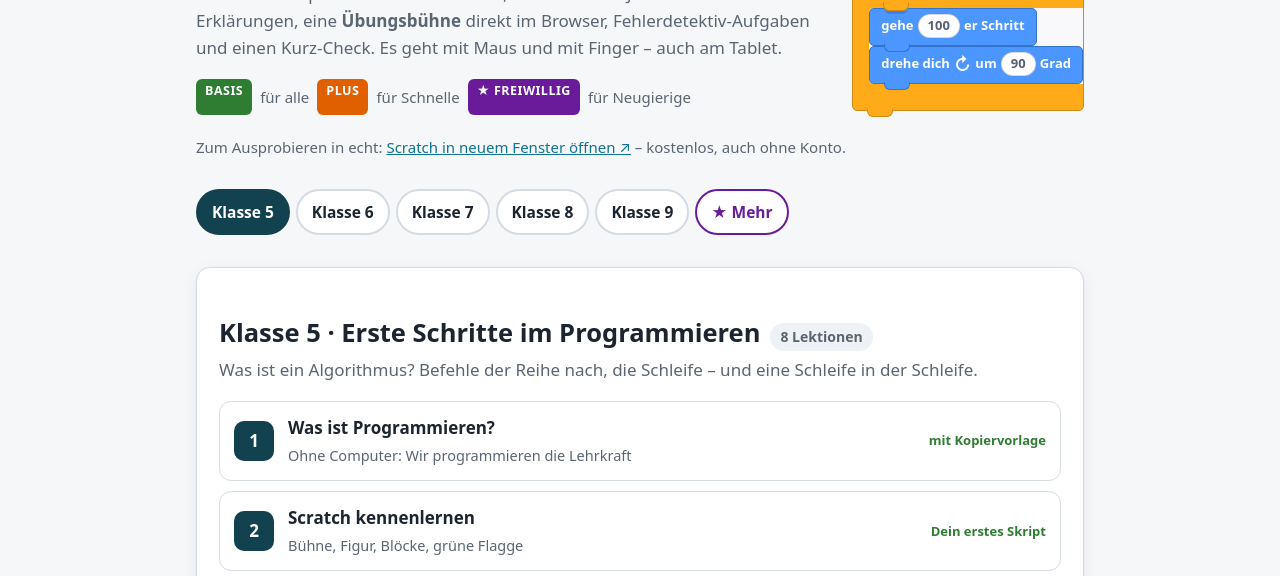
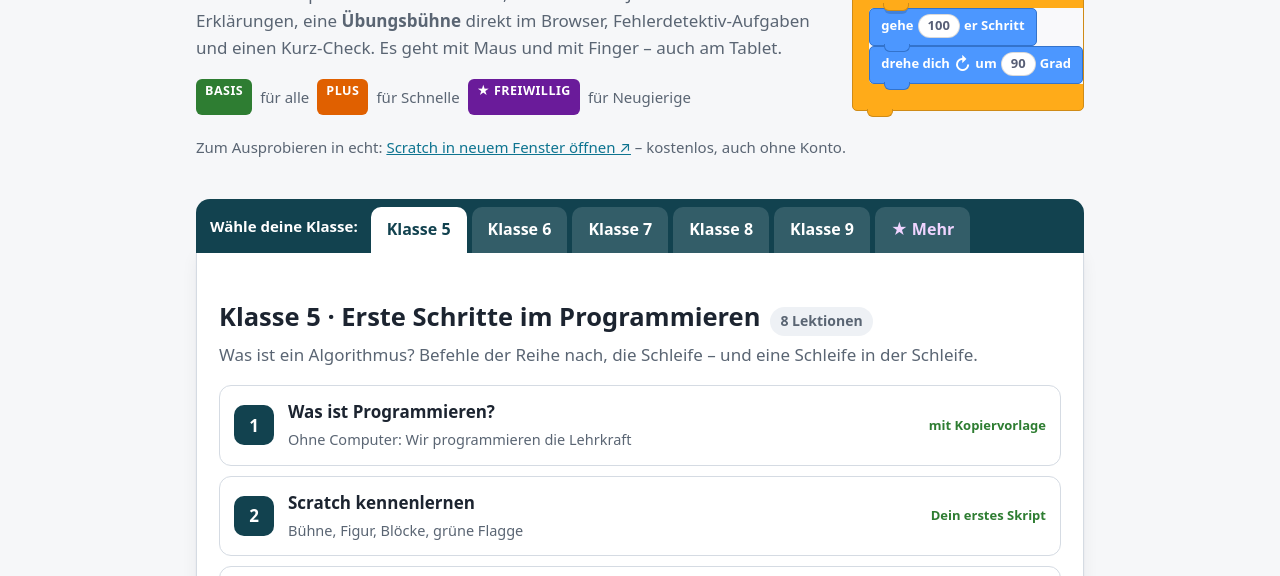
Before and after one commit to baumlaube/scratch-course, a plain HTML site: page index.html in a window 1280 px wide. Shown: the part 206-782 px from the top of the page. Drawn offline with Linux system fonts and the light colour scheme.

Commit message:
Stand 16.11.2026
Projektstand fb8b8ce Startseite: Jahrgangs-Reiter als dunkles Band mit angesetzten Reitern (mehr Kontrast)

Co-Authored-By: Claude Opus 5.5 <noreply@anthropic.com>

```diff
--- a/index.html
+++ b/index.html
@@ -29,18 +29,25 @@
 <script src="assets/buehne.js?v=30778f51ec"></script>
 <style>
   /* Jahrgangs-Reiter: ohne JavaScript stehen alle Jahrgänge untereinander (auch für Suchmaschinen). */
-  .jg-tabs { position: sticky; top: 0; z-index: 20; display: flex; gap: 6px; padding: 10px 0; margin: 6px 0 4px;
-    background: var(--bg); overflow-x: auto; scrollbar-width: none; }
+  .jg-tabs { --band: var(--navy); position: sticky; top: 0; z-index: 20; display: flex; align-items: flex-end; gap: 5px;
+    margin: 26px 0 0; padding: 8px 8px 0; border-radius: 14px 14px 0 0; background: var(--band);
+    box-shadow: 0 -8px 0 var(--bg); overflow-x: auto; scrollbar-width: none; }
+  :root[data-theme="dark"] .jg-tabs { --band: #17586a; }
+  @media (prefers-color-scheme: dark) { :root:not([data-theme="light"]) .jg-tabs { --band: #17586a; } }
   .jg-tabs::-webkit-scrollbar { display: none; }
   html:not(.js-tabs) .jg-tabs { display: none; }
-  .jg-tab { flex: none; font: inherit; font-weight: 700; font-size: 15.5px; padding: 9px 14px; border-radius: 999px; cursor: pointer;
-    border: 2px solid var(--line); background: var(--surface); color: var(--text); white-space: nowrap; }
-  .jg-tab:hover { border-color: var(--accent); }
-  .jg-tab[aria-selected="true"] { background: var(--navy); border-color: var(--navy); color: var(--surface); }
-  .jg-tab.mehr { border-color: var(--expedition); color: var(--expedition); }
-  .jg-tab.mehr[aria-selected="true"] { background: var(--expedition); color: #fff; }
+  .jg-label { flex: none; align-self: center; padding: 0 8px 8px 6px; color: #fff; font-weight: 800; font-size: 15px; white-space: nowrap; }
+  .jg-tab { flex: none; font: inherit; font-weight: 800; font-size: 16px; padding: 10px 16px 11px; border: 0; border-radius: 10px 10px 0 0;
+    cursor: pointer; background: rgba(255, 255, 255, .14); color: #fff; white-space: nowrap; }
+  .jg-tab:hover { background: rgba(255, 255, 255, .26); }
+  .jg-tab:focus-visible { outline: 3px solid #fff36b; outline-offset: -3px; }
+  .jg-tab[aria-selected="true"] { background: var(--surface); color: var(--navy); }
+  .jg-tab.mehr { color: #f0d4ff; }
+  .jg-tab.mehr[aria-selected="true"] { background: var(--surface); color: var(--expedition); }
   .jg-tab .prog { font-size: 12.5px; font-weight: 800; margin-inline-start: 6px; padding: 1px 7px; border-radius: 999px; background: var(--basis); color: #fff; }
   .jg-tab .prog:empty { display: none; }
+  /* Die Karte des gewählten Jahrgangs hängt direkt am Reiter */
+  html.js-tabs .jg { margin-top: 0; border-top: 0; border-radius: 0 0 var(--radius) var(--radius); }
   html.js-tabs .jg[hidden] { display: none; }
   .jg { scroll-margin-top: 70px; }
   .jg-head { display: flex; gap: 10px; align-items: baseline; flex-wrap: wrap; }
@@ -66,8 +73,9 @@
   .hero-row > div:first-child { flex: 1 1 340px; }
   .kurz { display: none; }
   @media (max-width: 560px) {
-    .jg-tab { padding: 8px 13px; font-size: 16px; }
-    .jg-tab .voll { display: none; }
+    .jg-tab { padding: 10px 15px 11px; font-size: 17px; }
+    .jg-tab .voll, .jg-label { display: none; }
+    .jg-tabs { padding: 6px 6px 0; gap: 4px; }
     .units small, .units .tag, .hero-bild, .hero .voll { display: none; }
     .hero .kurz { display: inline; }
     .units a, .units .soon-card { padding: 10px 12px; }
@@ -102,13 +110,16 @@
     <p class="note">Zum Ausprobieren in echt: <a href="https://scratch.mit.edu/projects/editor/" target="_blank" rel="noopener">Scratch in neuem Fenster öffnen ↗</a> – kostenlos, auch ohne Konto.</p>
   </section>
 
-  <nav class="jg-tabs" role="tablist" aria-label="Wähle deine Klasse">
+  <nav class="jg-tabs" aria-label="Wähle deine Klasse">
+    <span class="jg-label" aria-hidden="true">Wähle deine Klasse:</span>
+    <span role="tablist" aria-label="Klassen" style="display:contents">
     <button class="jg-tab" type="button" role="tab" data-jg="k5"><span class="voll">Klasse </span>5<span class="prog"></span></button>
     <button class="jg-tab" type="button" role="tab" data-jg="k6"><span class="voll">Klasse </span>6<span class="prog"></span></button>
     <button class="jg-tab" type="button" role="tab" data-jg="k7"><span class="voll">Klasse </span>7<span class="prog"></span></button>
     <button class="jg-tab" type="button" role="tab" data-jg="k8"><span class="voll">Klasse </span>8<span class="prog"></span></button>
     <button class="jg-tab" type="button" role="tab" data-jg="k9"><span class="voll">Klasse </span>9<span class="prog"></span></button>
     <button class="jg-tab mehr" type="button" role="tab" data-jg="mehr">★ <span class="voll">Mehr</span><span class="prog"></span></button>
+    </span>
   </nav>
 
   <!-- Jahrgänge: Lektionen, die es schon gibt, als <a>; geplante als .soon-card. data-key = Schlüssel der „Das kann ich“-Liste. -->
```
